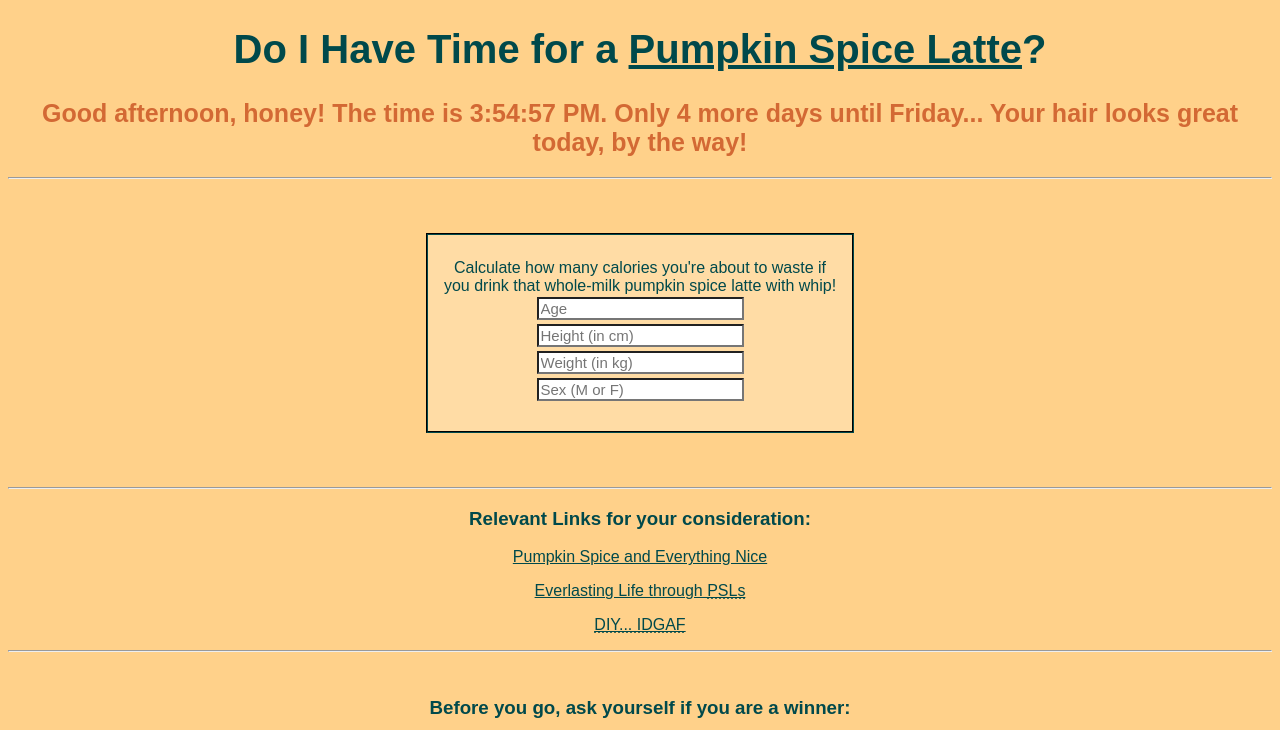
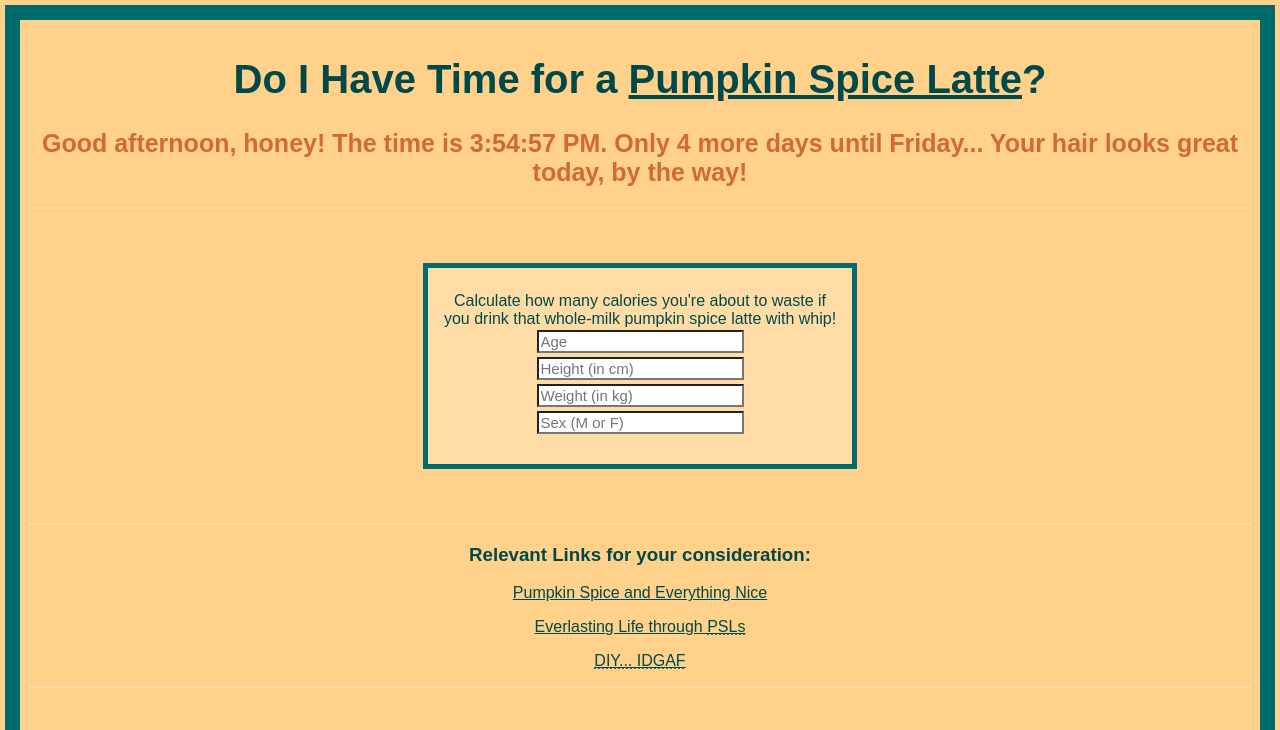
Before and after one commit to Kamilleski/DIHTFAPSL, a plain HTML site: page index.html in a window 1280 px wide. Shown: the top 730 px of the page. Drawn offline with Linux system fonts and the light colour scheme; no server answers.

Commit message:
Messing around with CSS

```diff
--- a/stylesheet.css
+++ b/stylesheet.css
@@ -2,6 +2,9 @@
   font-family: arial;
   background-color: #FFD18A;
   color: #00494B;
+  margin: 5px;
+  padding: 10px;
+  border: 15px solid #006B6E;
 }
 
 h1 {
@@ -28,7 +31,9 @@
 }
 
 hr {
-  color: #00494B;
+  border: none;
+  background-color: #FFDCA5;
+  height: 2px;
 }
 
 input[type="text"], textarea {
@@ -37,7 +42,7 @@
 
 fieldset {
   background-color : #FFDCA5;
-  border-color: #00494B;
+  border: 5px solid #006B6E;
   width: 400px;
   margin: 10px auto 10px auto;
 }
```
